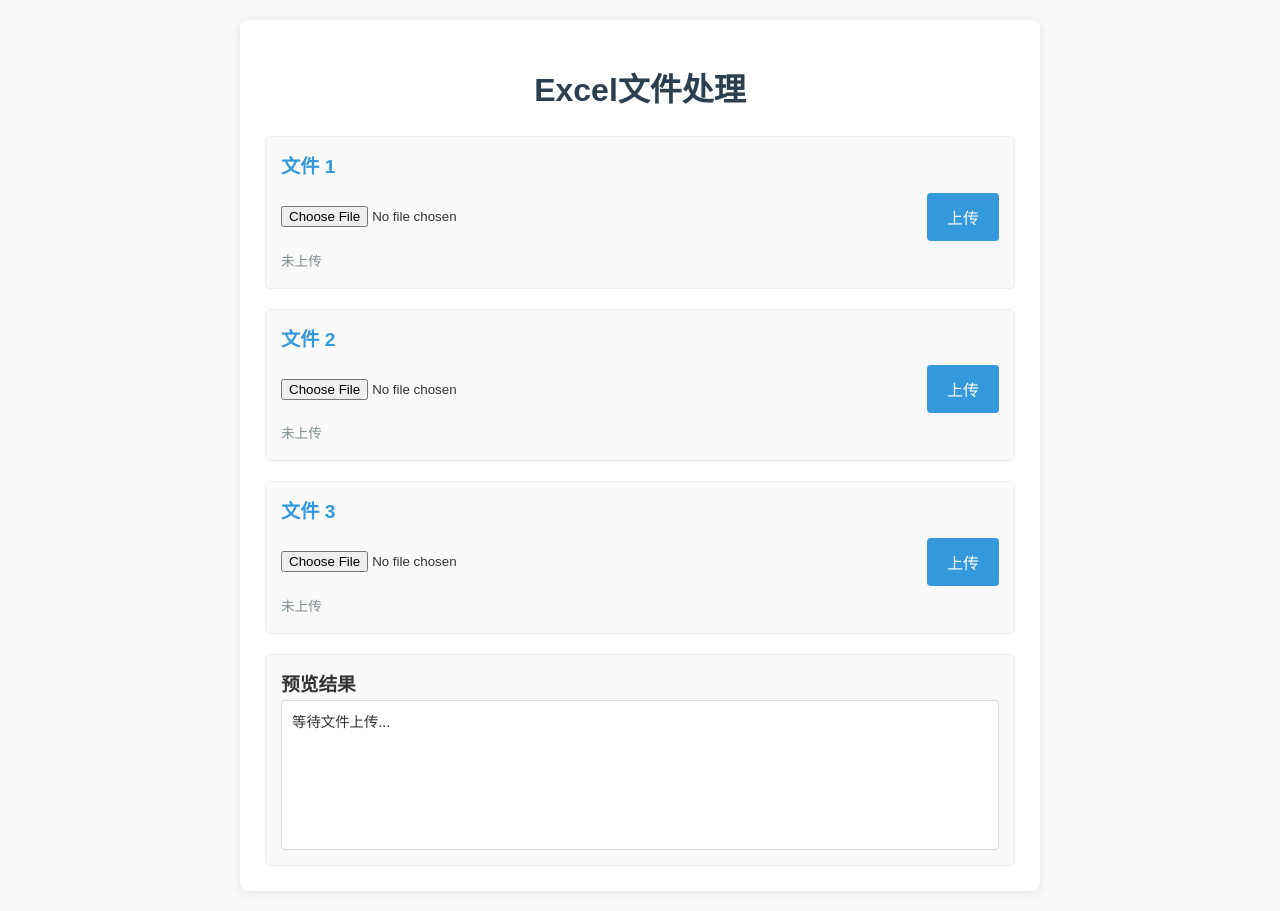
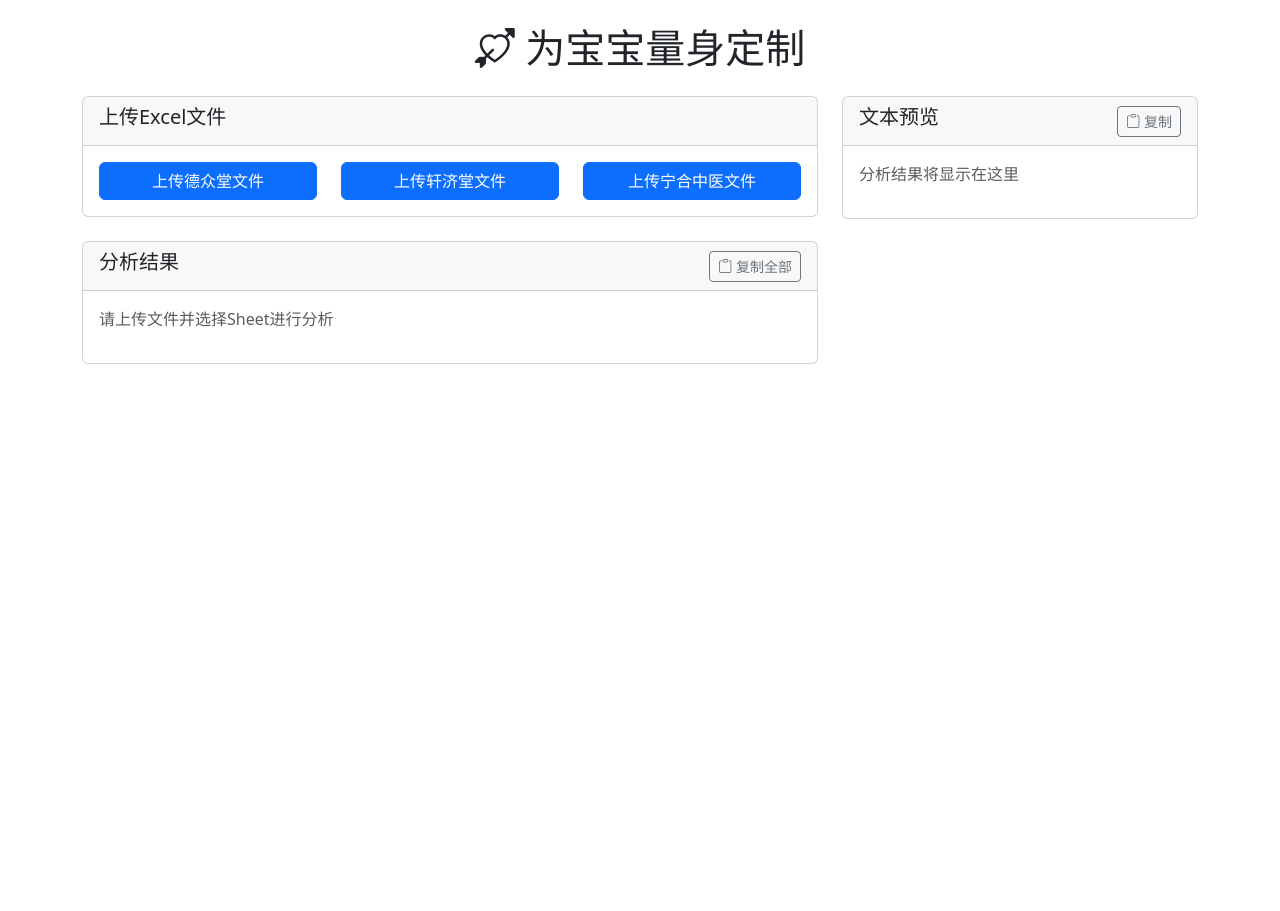
Before and after one commit to xutaoa/pri_data, a Flask app: page / in a window 1280 px wide. After the commit the page ends 364 px from the top, so only its background shows below. Run offline with Flask 3, Linux system fonts and the light colour scheme.

Commit message:
Update index.html

```diff
--- a/src/templates/index.html
+++ b/src/templates/index.html
@@ -3,304 +3,109 @@
 <head>
     <meta charset="UTF-8">
     <meta name="viewport" content="width=device-width, initial-scale=1.0">
-    <title>Excel文件处理</title>
-    <style>
-        * {
-            box-sizing: border-box;
-            margin: 0;
-            padding: 0;
-        }
-
-        body {
-            font-family: 'Arial', sans-serif;
-            line-height: 1.6;
-            color: #333;
-            background-color: #f9f9f9;
-            padding: 10px;
-        }
-
-        h1 {
-            color: #2c3e50;
-            text-align: center;
-            margin: 15px 0;
-            font-size: 1.8rem;
-        }
-
-        .container {
-            background-color: #fff;
-            border-radius: 8px;
-            padding: 15px;
-            box-shadow: 0 2px 10px rgba(0,0,0,0.1);
-            max-width: 800px;
-            margin: 0 auto;
-            width: 100%;
-        }
-
-        .file-section {
-            margin-bottom: 20px;
-            padding: 15px;
-            border: 1px solid #eee;
-            border-radius: 5px;
-            background-color: #fafafa;
-        }
-
-        .file-section h3 {
-            margin-top: 0;
-            color: #3498db;
-            font-size: 1.2rem;
-        }
-
-        .file-input {
-            margin: 10px 0;
-            display: flex;
-            flex-direction: column;
-            gap: 10px;
-        }
-
-        .file-input input[type="file"] {
-            width: 100%;
-            padding: 8px 0;
-        }
-
-        .preview-section {
-            margin-top: 20px;
-            padding: 15px;
-            border: 1px solid #eee;
-            border-radius: 5px;
-            background-color: #fafafa;
-        }
-
-        .preview-box {
-            min-height: 150px;
-            padding: 10px;
-            border: 1px solid #ddd;
-            border-radius: 4px;
-            background-color: #fff;
-            white-space: pre-wrap;
-            overflow-wrap: break-word;
-            font-size: 0.9rem;
-            overflow-x: auto;
-        }
-
-        .status {
-            font-size: 0.85rem;
-            color: #7f8c8d;
-            margin-top: 5px;
-        }
-
-        .upload-btn {
-            background-color: #3498db;
-            color: white;
-            border: none;
-            padding: 10px 15px;
-            border-radius: 4px;
-            cursor: pointer;
-            font-size: 0.9rem;
-            transition: background-color 0.3s;
-            width: 100%;
-            max-width: 150px;
-            text-align: center;
-        }
-
-        .upload-btn:hover {
-            background-color: #2980b9;
-        }
-
-        .upload-btn:disabled {
-            background-color: #95a5a6;
-            cursor: not-allowed;
-        }
-
-        .loading {
-            display: inline-block;
-            width: 18px;
-            height: 18px;
-            border: 3px solid rgba(255,255,255,.3);
-            border-radius: 50%;
-            border-top-color: #fff;
-            animation: spin 1s ease-in-out infinite;
-            margin-left: 10px;
-            vertical-align: middle;
-        }
-
-        @keyframes spin {
-            to { transform: rotate(360deg); }
-        }
-
-        /* 响应式布局 */
-        @media (min-width: 768px) {
-            body {
-                padding: 20px;
-            }
-
-            h1 {
-                font-size: 2rem;
-                margin: 20px 0;
-            }
-
-            .container {
-                padding: 25px;
-            }
-
-            .file-input {
-                flex-direction: row;
-                align-items: center;
-                flex-wrap: wrap;
-            }
-
-            .file-input input[type="file"] {
-                width: auto;
-                flex: 1;
-                min-width: 200px;
-            }
-
-            .upload-btn {
-                width: auto;
-            }
-        }
-
-        /* 触摸设备优化 */
-        @media (hover: none) {
-            .upload-btn {
-                padding: 12px 20px;
-                font-size: 1rem;
-            }
-
-            input[type="file"] {
-                padding: 10px 0;
-            }
-        }
-    </style>
+    <title>Excel文本分析工具</title>
+    <link href="https://cdn.jsdelivr.net/npm/bootstrap@5.3.0/dist/css/bootstrap.min.css" rel="stylesheet">
+    <link href="/static/css/style.css" rel="stylesheet">
 </head>
 <body>
-    <div class="container">
-        <h1>Excel文件处理</h1>
+    <div class="container mt-4">
 
-        <div class="file-section">
-            <h3>文件 1</h3>
-            <div class="file-input">
-                <input type="file" id="file1" accept=".xlsx, .xls" />
-                <button class="upload-btn" id="uploadBtn1" onclick="uploadFile(1)">上传</button>
-                <span id="loading1" style="display:none;"><span class="loading"></span></span>
+        <h1 class="text-center mb-4"><i class="bi bi-arrow-through-heart"></i> 为宝宝量身定制</h1>
+
+        <div class="row">
+            <!-- 文件上传区域 -->
+            <div class="col-md-8">
+                <div class="card mb-4">
+                    <div class="card-header">
+                        <h5>上传Excel文件</h5>
+                    </div>
+                    <div class="card-body">
+                        <div class="row">
+                            <div class="col-md-4">
+
+                                <div class="upload-box" id="uploadBox1">
+                                    <input type="file" class="d-none" id="fileInput1" accept=".xlsx,.xls">
+                                    <button class="btn btn-primary w-100" onclick="document.getElementById('fileInput1').click()">
+                                        上传德众堂文件
+                                    </button>
+                                    <div class="mt-2 sheet-selector d-none" id="sheetSelector1">
+                                        <select class="form-select" id="sheetSelect1">
+                                            <option value="">选择Sheet</option>
+                                        </select>
+                                        <button class="btn btn-success mt-2 w-100" onclick="analyze(1)">分析</button>
+                                    </div>
+                                </div>
+                            </div>
+                            <div class="col-md-4">
+                                <div class="upload-box" id="uploadBox2">
+                                    <input type="file" class="d-none" id="fileInput2" accept=".xlsx,.xls">
+                                    <button class="btn btn-primary w-100" onclick="document.getElementById('fileInput2').click()">
+                                        上传轩济堂文件
+                                    </button>
+                                    <div class="mt-2 sheet-selector d-none" id="sheetSelector2">
+                                        <select class="form-select" id="sheetSelect2">
+                                            <option value="">选择Sheet</option>
+                                        </select>
+                                        <button class="btn btn-success mt-2 w-100" onclick="analyze(2)">分析</button>
+                                    </div>
+                                </div>
+                            </div>
+                            <div class="col-md-4">
+                                <div class="upload-box" id="uploadBox3">
+                                    <input type="file" class="d-none" id="fileInput3" accept=".xlsx,.xls">
+                                    <button class="btn btn-primary w-100" onclick="document.getElementById('fileInput3').click()">
+                                        上传宁合中医文件
+                                    </button>
+                                    <div class="mt-2 sheet-selector d-none" id="sheetSelector3">
+                                        <select class="form-select" id="sheetSelect3">
+                                            <option value="">选择Sheet</option>
+                                        </select>
+                                        <button class="btn btn-success mt-2 w-100" onclick="analyze(3)">分析</button>
+                                    </div>
+                                </div>
+                            </div>
+                        </div>
+                    </div>
+                </div>
+
+                <!-- 分析结果区域 -->
+                <div class="card">
+                    <div class="card-header d-flex justify-content-between align-items-center">
+                        <h5>分析结果</h5>
+                        <button class="btn btn-sm btn-outline-secondary" onclick="copyAllResults()">
+                            <i class="bi bi-clipboard"></i> 复制全部
+                        </button>
+                    </div>
+                    <div class="card-body">
+                        <div id="analysisResults">
+                            <p class="text-muted">请上传文件并选择Sheet进行分析</p>
+                        </div>
+                    </div>
+                </div>
             </div>
-            <div class="status" id="status1">未上传</div>
-        </div>
 
-        <div class="file-section">
-            <h3>文件 2</h3>
-            <div class="file-input">
-                <input type="file" id="file2" accept=".xlsx, .xls" />
-                <button class="upload-btn" id="uploadBtn2" onclick="uploadFile(2)">上传</button>
-                <span id="loading2" style="display:none;"><span class="loading"></span></span>
+            <!-- 预览区域 -->
+            <div class="col-md-4">
+                <div class="card">
+                    <div class="card-header d-flex justify-content-between align-items-center">
+                        <h5>文本预览</h5>
+                        <button class="btn btn-sm btn-outline-secondary" onclick="copyPreview()">
+                            <i class="bi bi-clipboard"></i> 复制
+                        </button>
+                    </div>
+                    <div class="card-body">
+                        <div id="previewArea" class="preview-text">
+                            <p class="text-muted">分析结果将显示在这里</p>
+                        </div>
+                    </div>
+                </div>
             </div>
-            <div class="status" id="status2">未上传</div>
-        </div>
-
-        <div class="file-section">
-            <h3>文件 3</h3>
-            <div class="file-input">
-                <input type="file" id="file3" accept=".xlsx, .xls" />
-                <button class="upload-btn" id="uploadBtn3" onclick="uploadFile(3)">上传</button>
-                <span id="loading3" style="display:none;"><span class="loading"></span></span>
-            </div>
-            <div class="status" id="status3">未上传</div>
-        </div>
-
-        <div class="preview-section">
-            <h3>预览结果</h3>
-            <div class="preview-box" id="previewBox">等待文件上传...</div>
         </div>
     </div>
 
-    <script>
-        // 存储每个文件的处理结果
-        const results = {
-            file1: null,
-            file2: null,
-            file3: null
-        };
-
-        // 上传文件并处理
-        function uploadFile(fileNum) {
-            const fileInput = document.getElementById(`file${fileNum}`);
-            const file = fileInput.files[0];
-
-            if (!file) {
-                alert('请先选择文件');
-                return;
-            }
-
-            // 显示加载状态
-            document.getElementById(`loading${fileNum}`).style.display = 'inline-block';
-            document.getElementById(`uploadBtn${fileNum}`).disabled = true;
-            document.getElementById(`status${fileNum}`).textContent = '处理中...';
-
-            const formData = new FormData();
-            formData.append('file', file);
-            formData.append('fileNum', fileNum);
-
-            fetch('/upload', {
-                method: 'POST',
-                body: formData
-            })
-            .then(response => response.json())
-            .then(data => {
-                // 更新状态
-                document.getElementById(`status${fileNum}`).textContent = '已处理';
-                document.getElementById(`loading${fileNum}`).style.display = 'none';
-
-                // 存储结果
-                results[`file${fileNum}`] = data.result;
-
-                // 更新预览
-                updatePreview();
-            })
-            .catch(error => {
-                console.error('Error:', error);
-                document.getElementById(`status${fileNum}`).textContent = '处理失败';
-                document.getElementById(`loading${fileNum}`).style.display = 'none';
-                document.getElementById(`uploadBtn${fileNum}`).disabled = false;
-            });
-        }
-
-        // 更新预览框
-        function updatePreview() {
-            const previewBox = document.getElementById('previewBox');
-            let content = '';
-
-            // 检查哪些文件已处理
-            const processedFiles = [];
-            if (results.file1) processedFiles.push('文件1: ' + results.file1);
-            if (results.file2) processedFiles.push('文件2: ' + results.file2);
-            if (results.file3) processedFiles.push('文件3: ' + results.file3);
-
-            if (processedFiles.length === 0) {
-                content = '等待文件上传...';
-            } else if (processedFiles.length < 3) {
-                content = processedFiles.join('\n\n') + '\n\n等待其他文件上传...';
-            } else {
-                // 所有文件都已处理，按顺序拼接
-                content = '所有文件处理完成:\n\n' +
-                          '文件1: ' + results.file1 + '\n\n' +
-                          '文件2: ' + results.file2 + '\n\n' +
-                          '文件3: ' + results.file3 + '\n\n' +
-                          '拼接结果:\n\n' + results.file1 + results.file2 + results.file3;
-            }
-
-            previewBox.textContent = content;
-        }
-
-        // 添加触摸设备检测
-        document.addEventListener('DOMContentLoaded', function() {
-            // 检测是否为触摸设备
-            const isTouchDevice = 'ontouchstart' in window ||
-                                  navigator.maxTouchPoints > 0 ||
-                                  navigator.msMaxTouchPoints > 0;
-
-            if (isTouchDevice) {
-                document.body.classList.add('touch-device');
-            }
-        });
-    </script>
+    <!-- Bootstrap Icons -->
+    <link rel="stylesheet" href="https://cdn.jsdelivr.net/npm/bootstrap-icons@1.10.0/font/bootstrap-icons.css">
+    <script src="https://cdn.jsdelivr.net/npm/bootstrap@5.3.0/dist/js/bootstrap.bundle.min.js"></script>
+    <script src="/static/js/main.js"></script>
 </body>
 </html>
```
